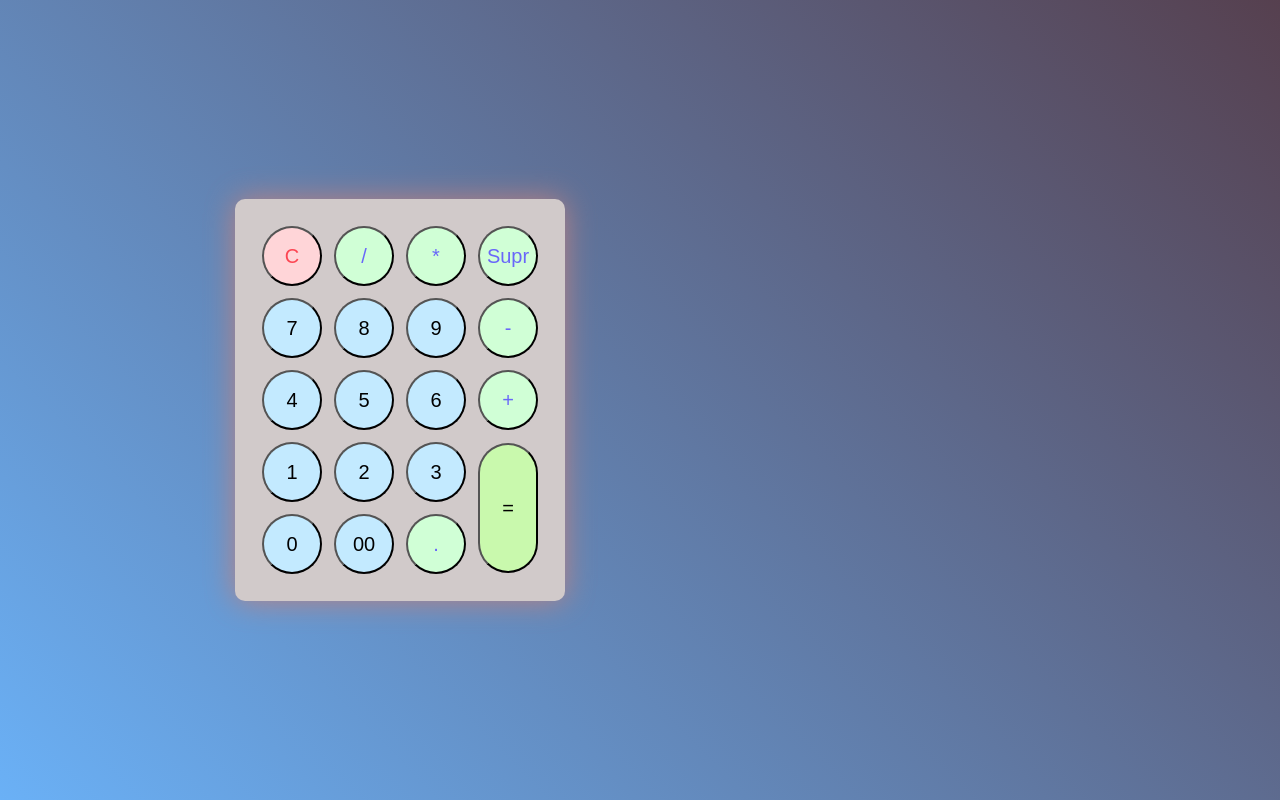
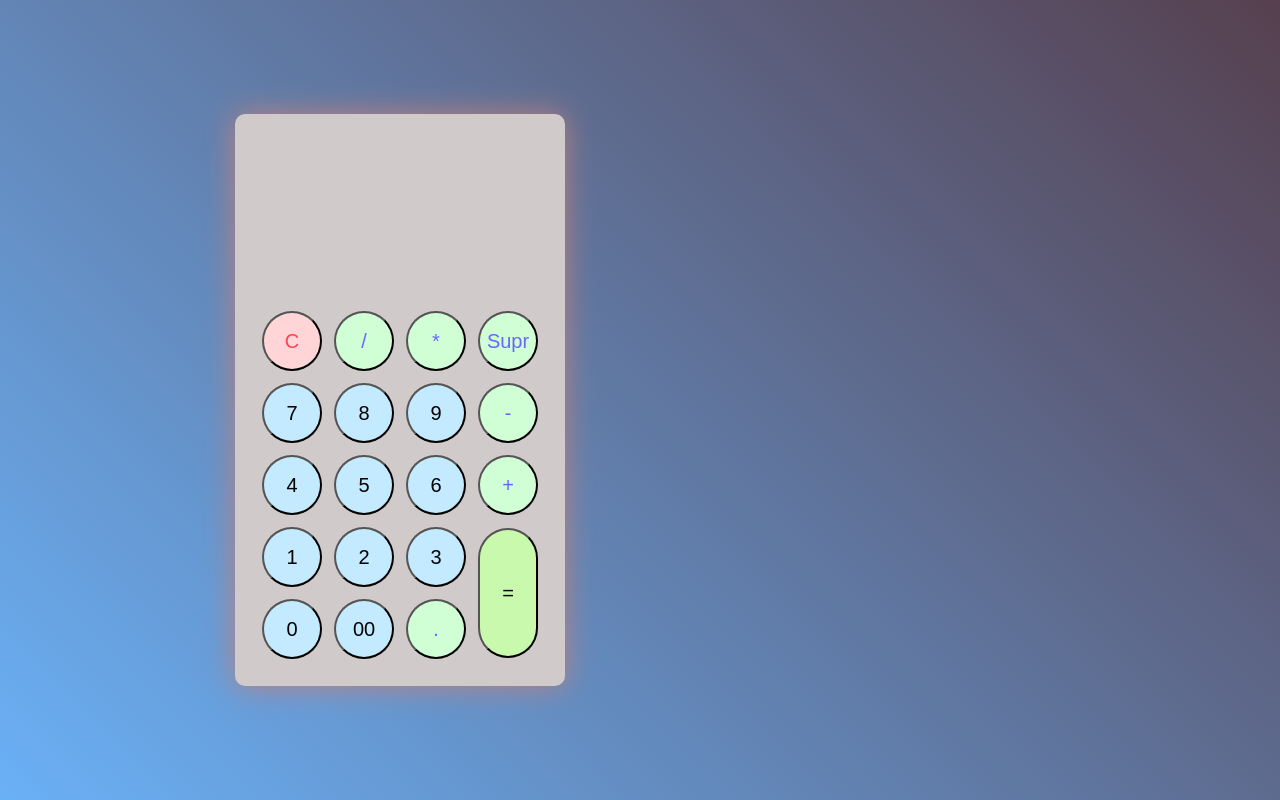
Before and after one commit to pabloperez293/calculadoraJS, a plain HTML site: page 1-Calculadora/index.html in a window 1280 px wide. Drawn offline with Linux system fonts and the light colour scheme.

```diff
--- a/1-Calculadora/css/styles.scss
+++ b/1-Calculadora/css/styles.scss
@@ -26,6 +26,15 @@
   background-color: #d1caca;
   #display {
     color: #525252;
+    margin: 0 10px;
+    height: 150px;
+    width: auto;
+    display: flex;
+    align-items: flex-end;
+    justify-content: flex-end;
+    font-size: 30px;
+    margin-bottom: 20px;
+    font-weight: 800;
   }
   #equal {
     height: 130px;
@@ -82,3 +91,5 @@
     }
   }
 }
+
+    // Dark theme
```
Also changed, not shown: 1-Calculadora/css/styles.css, 1 other file.
